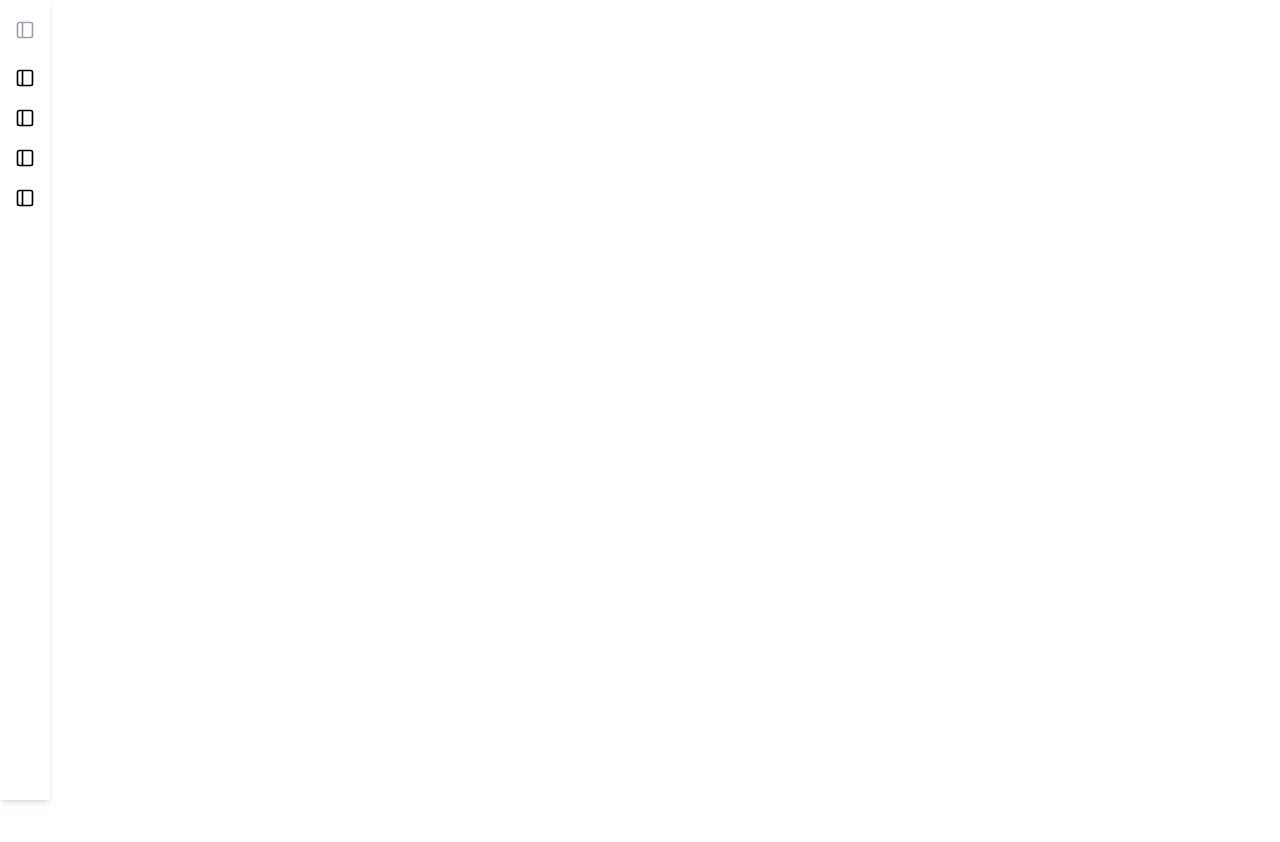
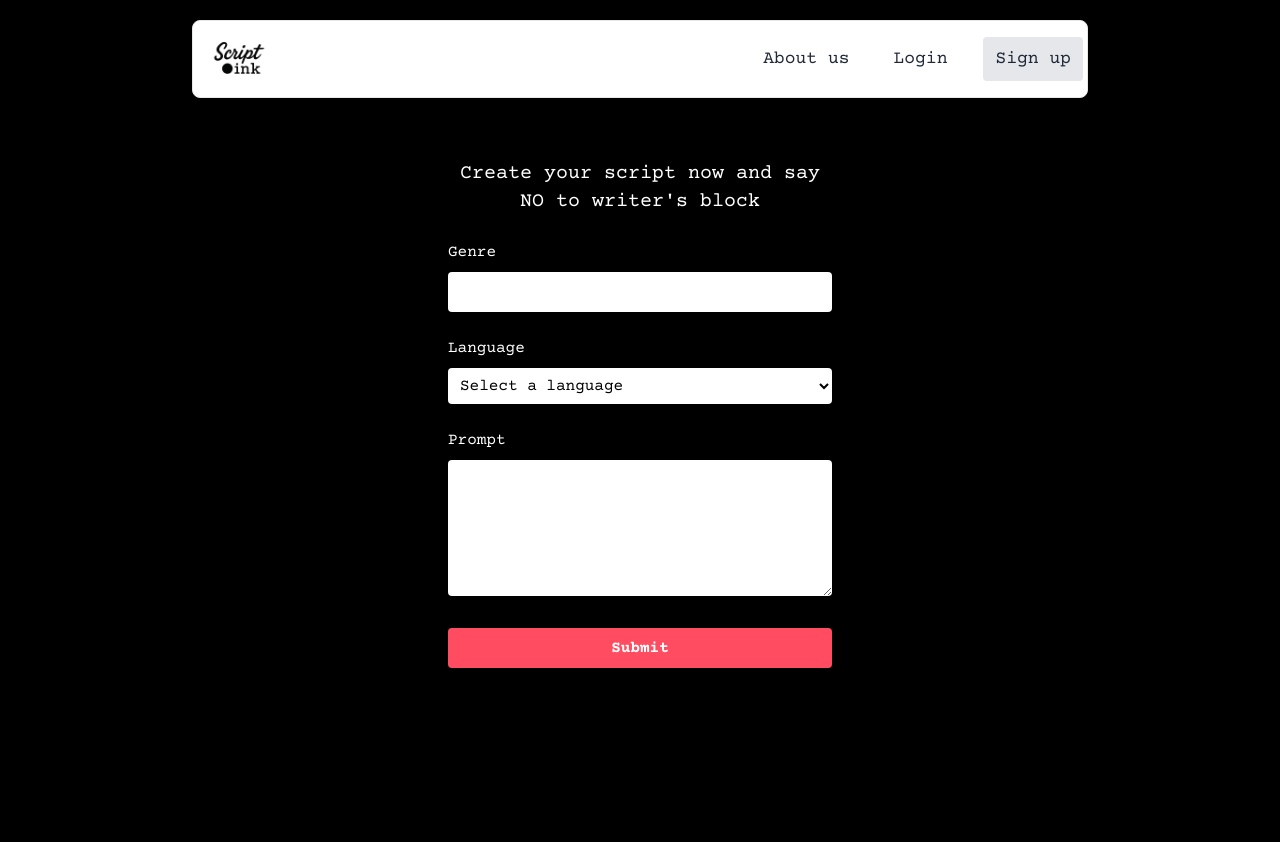
Before and after one commit to prasathnarayanan6/script-ink, a React (Create React App) app in the folder client/: page /si in a window 1280 px wide. Shown: the top 842 px of the page. Before the commit the page ends 800 px from the top, so only its background shows below. Built offline with nearby package versions, Linux system fonts and the light colour scheme; sample sign-in values are in the browser's storage.

Commit message:
Prompt input form and bg image

```diff
--- a/client/src/Pages/Dashboard.js
+++ b/client/src/Pages/Dashboard.js
@@ -1,13 +1,126 @@
-import React from 'react'
-import SideBar from '../Components/sideBar.js'
+import React, {useState} from "react";
+import NavBar from "../Components/NavBar";
+import { useParams } from 'react-router-dom';
+import { PuffLoader,RingLoader, CircleLoader , MoonLoader, ClipLoader} from 'react-spinners';
+import hero from '../assets/ai_human_intrac.webp';
+
+// Optional inline styling
+const formStyle = {
+  maxWidth: '500px',
+  margin: '2rem auto',
+  display: 'flex',
+  flexDirection: 'column',
+  gap: '1rem',
+};
 
 function Dashboard() {
+  const pathName = useParams();
+
+  const [formData, setFormData] = useState({
+          genre: '',
+          script_language: [],
+          script_prompt: ''
+  })
+
+  // Handle input changes for all fields
+  const handleChange = (e) => {
+    const { name, value } = e.target;
+    setFormData((prevData) => ({
+      ...prevData,
+      [name]: value,
+    }));
+  };
+
+  // Handle form submission
+  const handleSubmit = (e) => {
+    e.preventDefault();
+
+    try {
+      console.log('Form submitted!');
+      console.log('Genre:', formData.genre);
+      console.log('Language:', formData.language);
+      console.log('Prompt:', formData.prompt);
+
+      // You can now send this to an API or handle it further
+
+    } catch (err) {
+      console.error('Form submission error:', err);
+    }
+  };
+
   return (
-    <div className="">
-            <SideBar />
-            <div className="">
+    <div className="bg-black min-h-screen">
+      <div className="fixed top-0 left-0 w-full z-50 bg-transparent">
+        <NavBar />
+      </div>
 
-            </div>
+      <img
+        src={hero}
+        alt="Background animation"
+        className= "absolute top-0 left-0 w-full h-full object-cover opacity-20 z-0"
+      />
+
+      <div className= "relative bg-black py-32">
+        <form onSubmit={handleSubmit} className="p-8 rounded-lg max-w-md mx-auto">
+          <h2 className="text-white text-xl mb-6 text-center">Create your script now and say NO to writer's block</h2>
+
+          {/* Genre Field */}
+          <div className="mb-6">
+            <label htmlFor="genre" className="block text-white mb-2">Genre</label>
+            <input
+              type="text"
+              name="genre"
+              id="genre"
+              value={formData.genre}
+              onChange={handleChange}
+              required
+              className="w-full p-2 rounded bg-white text-black"
+            />
+          </div>
+
+          {/* Language Field */}
+          <div className="mb-6">
+            <label htmlFor="language" className="block text-white mb-2">Language</label>
+            <select
+              name="language"
+              id="language"
+              value={formData.language}
+              onChange={handleChange}
+              required
+              className="w-full p-2 rounded bg-white text-black"
+            >
+              <option value="">Select a language</option>
+              <option value="English">English</option>
+              <option value="Tamil">Tamil</option>
+              <option value="Telugu">Telugu</option>
+            </select>
+          </div>
+
+          {/* Prompt Field */}
+          <div className="mb-6">
+            <label htmlFor="prompt" className="block text-white mb-2">Prompt</label>
+            <textarea
+              name="prompt"
+              id="prompt"
+              value={formData.prompt}
+              onChange={handleChange}
+              rows="5"
+              required
+              className="w-full p-2 rounded bg-white text-black"
+            />
+          </div>
+
+          {/* Submit Button */}
+          <div className="mb-6">
+            <button
+              type="submit"
+              className="w-full py-2 px-4 bg-[#FF4C60] text-white font-semibold rounded hover:bg-red-700 transition-colors"
+            >
+              Submit
+            </button>
+          </div>
+        </form>
+      </div>
     </div>
   )
 }
```
Also changed, not shown: client/src/assets/ai_human_intrac.webp (added), 1 other file (tests, documents, lock files or other folders).
